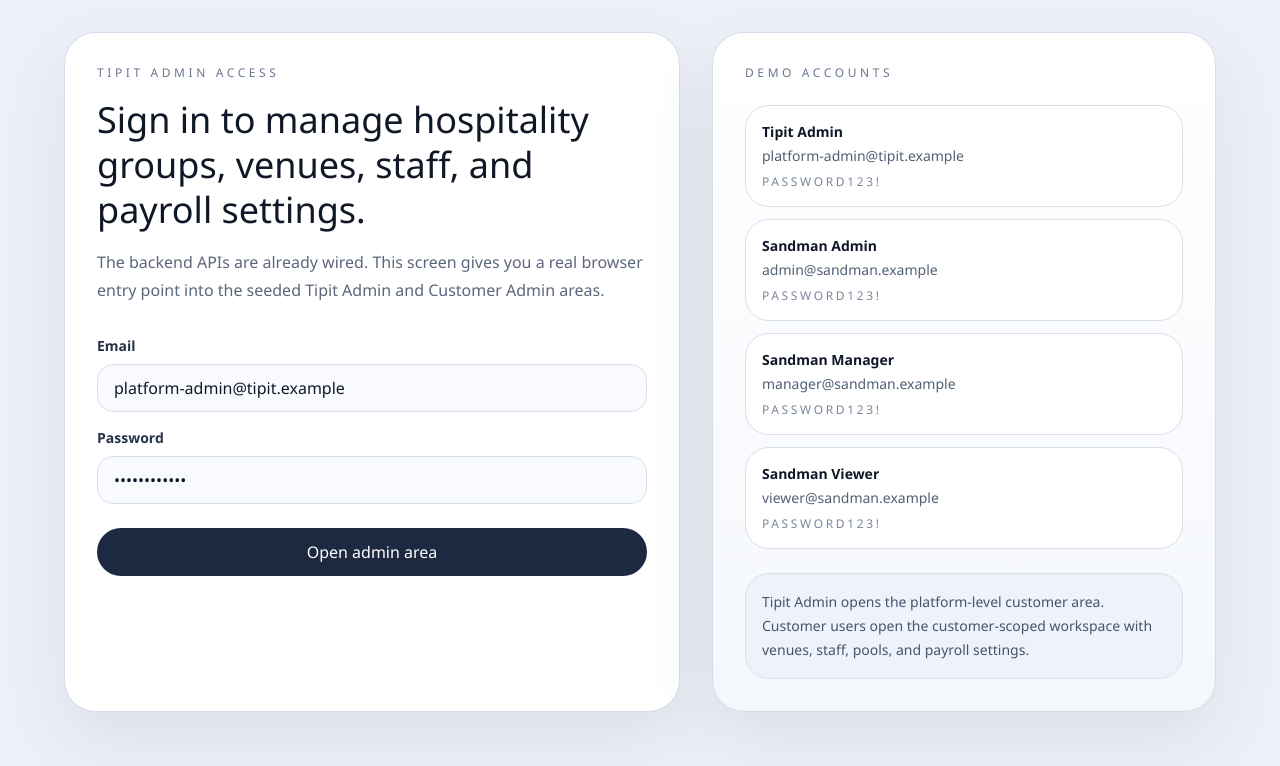
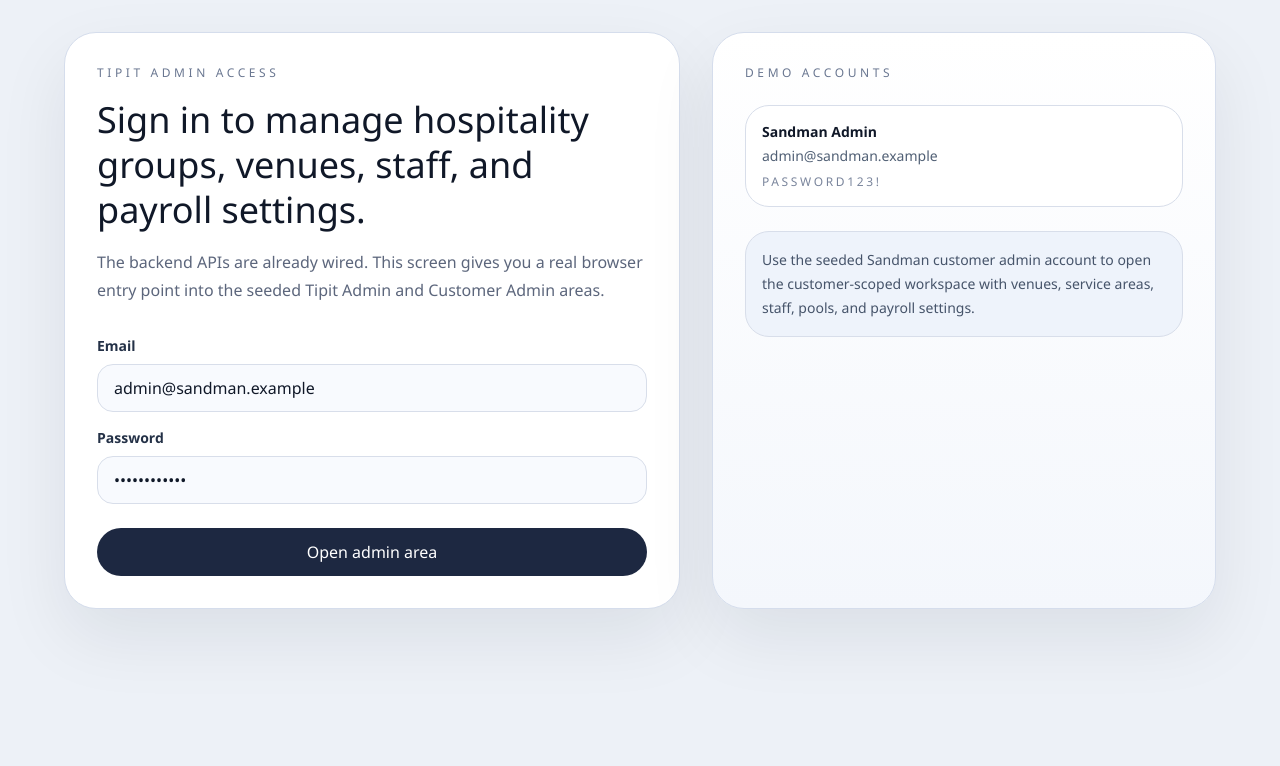
Before and after one commit to alnwickpauld/tipit-demo, a Next.js app: page /login in a window 1280 px wide. Shown: the top 766 px of the page. Built offline with nearby package versions, Linux system fonts and the light colour scheme; no server answers.

Commit message:
Show only Sandman admin on login demo panel

```diff
--- a/src/components/auth/login-form.tsx
+++ b/src/components/auth/login-form.tsx
@@ -21,23 +21,8 @@ type LoginResponse = {
 
 const demoCredentials = [
   {
-    label: "Tipit Admin",
-    email: "platform-admin@tipit.example",
-    password: "Password123!",
-  },
-  {
     label: "Sandman Admin",
     email: "admin@sandman.example",
-    password: "Password123!",
-  },
-  {
-    label: "Sandman Manager",
-    email: "manager@sandman.example",
-    password: "Password123!",
-  },
-  {
-    label: "Sandman Viewer",
-    email: "viewer@sandman.example",
     password: "Password123!",
   },
 ];
@@ -166,8 +151,8 @@ export function LoginForm() {
         </div>
 
         <div className="mt-6 rounded-[1.5rem] border border-[#d8deea] bg-[#eef3fb] px-4 py-4 text-sm leading-6 text-[#46546a]">
-          Tipit Admin opens the platform-level customer area. Customer users open the
-          customer-scoped workspace with venues, staff, pools, and payroll settings.
+          Use the seeded Sandman customer admin account to open the
+          customer-scoped workspace with venues, service areas, staff, pools, and payroll settings.
         </div>
       </aside>
     </div>
```
